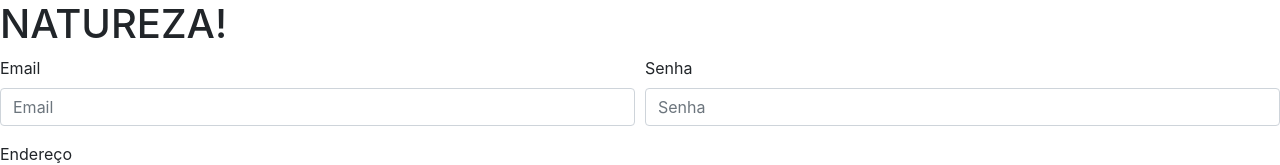
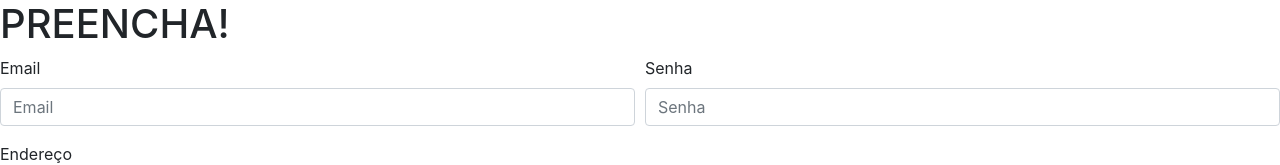
Before and after one commit to mb18vs/repositorio6, a plain HTML site: page index.html in a window 1280 px wide. Shown: the top 165 px of the page. Drawn offline with nearby package versions, Linux system fonts and the light colour scheme.

Commit message:
formularo

```diff
--- a/index.html
+++ b/index.html
@@ -11,7 +11,7 @@
     <title>Olá, mundo!</title>
   </head>
   <body>
-    <h1>NATUREZA!</h1>
+    <h1>PREENCHA!</h1>
 
     <!-- JavaScript (Opcional) -->
     <!-- jQuery primeiro, depois Popper.js, depois Bootstrap JS -->
```
